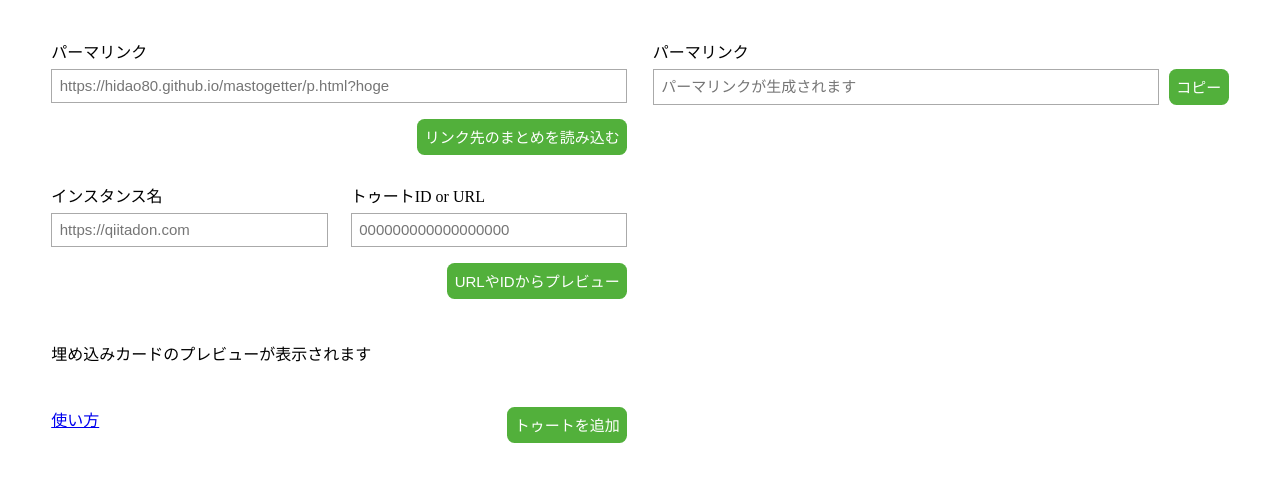
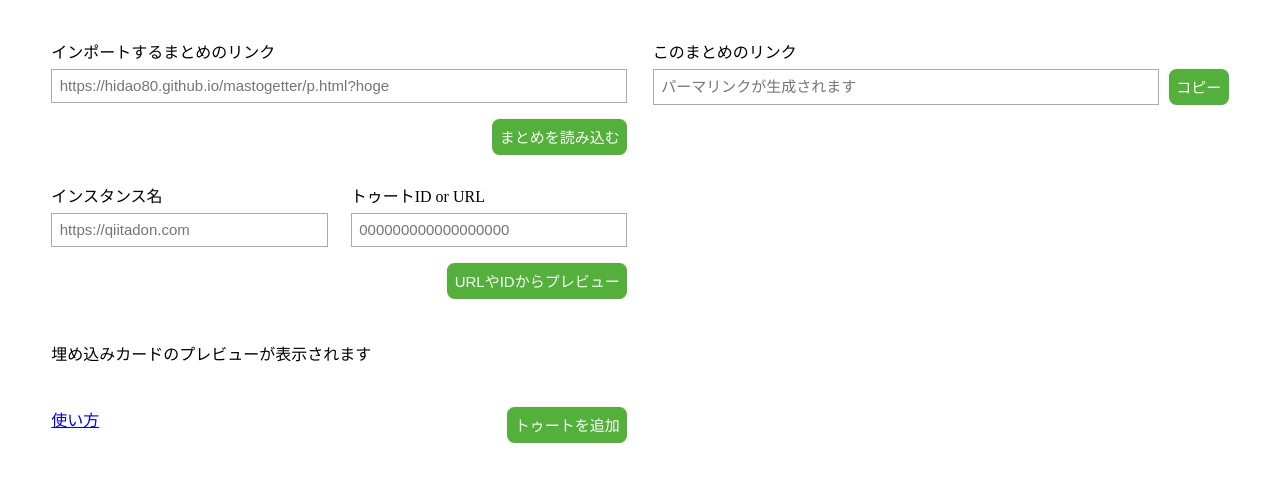
Before and after one commit to Qithub-BOT/mastogetter, a plain HTML site: page index.html in a window 1280 px wide. Drawn offline with nearby package versions, Linux system fonts and the light colour scheme.

Commit message:
fix label words

```diff
--- a/index.html
+++ b/index.html
@@ -17,8 +17,8 @@
 	<div class="container flex-center">
 		<div class="area container flex-column">
       <div>
-        <p><input type="text" id="load" placeholder="https://hidao80.github.io/mastogetter/p.html?hoge"><label for="load">パーマリンク</label></p>
-        <input type="button" value="リンク先のまとめを読み込む" onclick="loadPermalink()">
+        <p><input type="text" id="load" placeholder="https://hidao80.github.io/mastogetter/p.html?hoge"><label for="load">インポートするまとめのリンク</label></p>
+        <input type="button" value="まとめを読み込む" onclick="loadPermalink()">
       </div>
       <div id="domainid">
         <p><input type="text" id="instance" placeholder="https://qiitadon.com"><label for="instance">インスタンス名</label></p>
@@ -35,7 +35,7 @@
 		</div>
 		<div class="area">
 			<div>
-        <p><input id="permalink" type="text" placeholder="パーマリンクが生成されます" readonly="readonly"><label for="permalink">パーマリンク</label>
+        <p><input id="permalink" type="text" placeholder="パーマリンクが生成されます" readonly="readonly"><label for="permalink">このまとめのリンク</label>
           <input id="copylink" type="button" value="コピー" onclick="copyPermalink()"></p>
 			</div>
 			<div id="cards">
```
